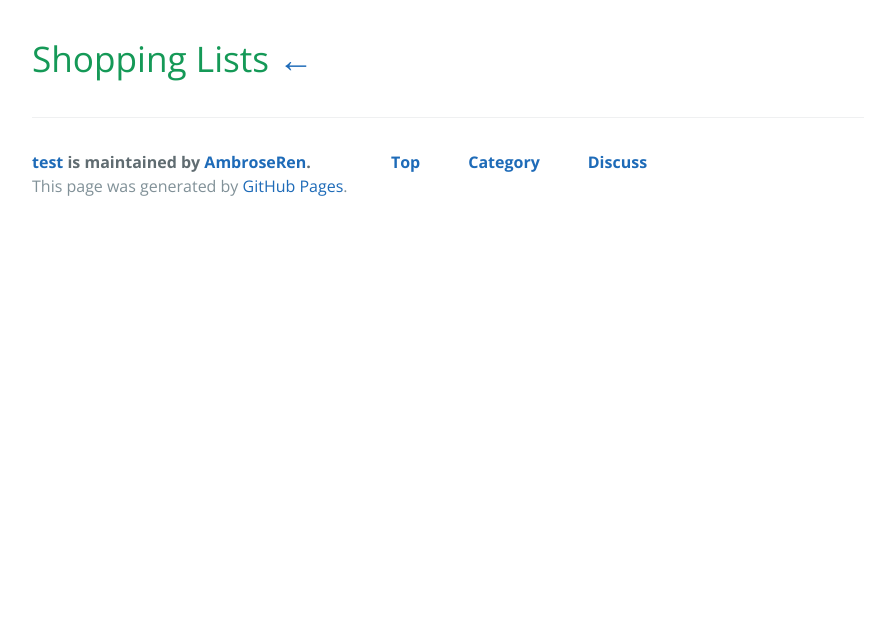
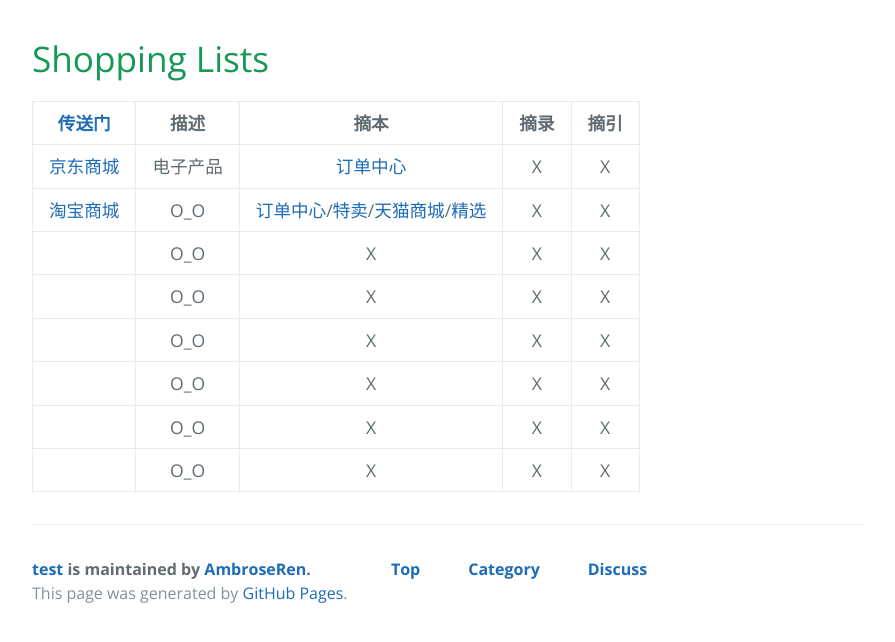
Before and after one commit to AmbroseRen/test, a Jekyll site: the page built from Library/shopping.md, in a window 1280 px wide. Shown: the top 642 px of the page, without its empty margins (192-1087 px from the left). Built offline with Jekyll 4.4.1, drawn with Linux system fonts in a browser that asks for light colours; our own code applies the rules of GitHub Pages for plain Markdown files; the repository's description, which GitHub fills in, is left out.

Commit message:
Update shopping.md

```diff
--- a/Library/shopping.md
+++ b/Library/shopping.md
@@ -1 +1,12 @@
-# Shopping Lists [←](index.md)
+# Shopping Lists
+
+| [传送门](../navigation.md) | 描述 | 摘本 | 摘录 | 摘引 |
+|:---:|:---:|:---:|:---:|:---:|
+| [京东商城](https://www.jd.com/) | 电子产品 | [订单中心](https://order.jd.com/center/list.action) | X | X |
+| [淘宝商城](https://ai.taobao.com/) | O_O | [订单中心](https://buyertrade.taobao.com/trade/itemlist/list_bought_items.htm)/[特卖](https://temai.taobao.com/)/[天猫商城](https://www.tmall.com/)/[精选](https://pages.tmall.com/wow/portal/act/jxtmall) | X | X |
+| []() | O_O | X | X | X |
+| []() | O_O | X | X | X |
+| []() | O_O | X | X | X |
+| []() | O_O | X | X | X |
+| []() | O_O | X | X | X |
+| []() | O_O | X | X | X |
```
